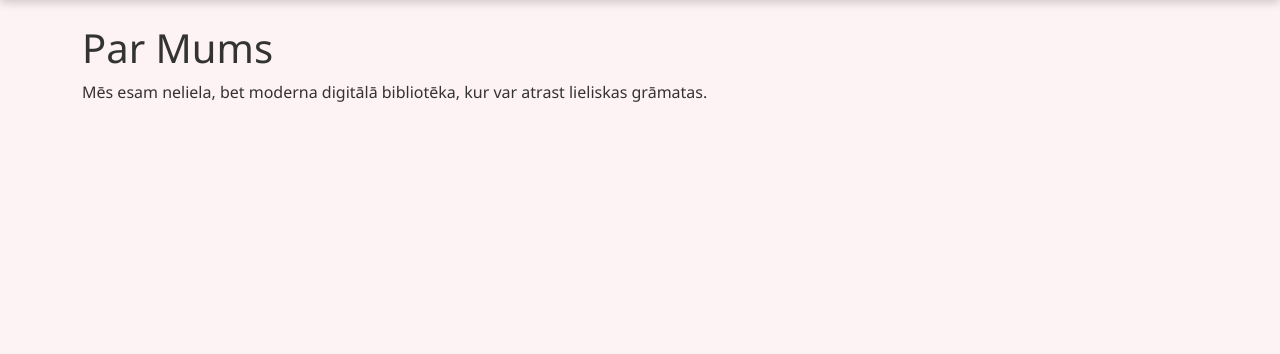
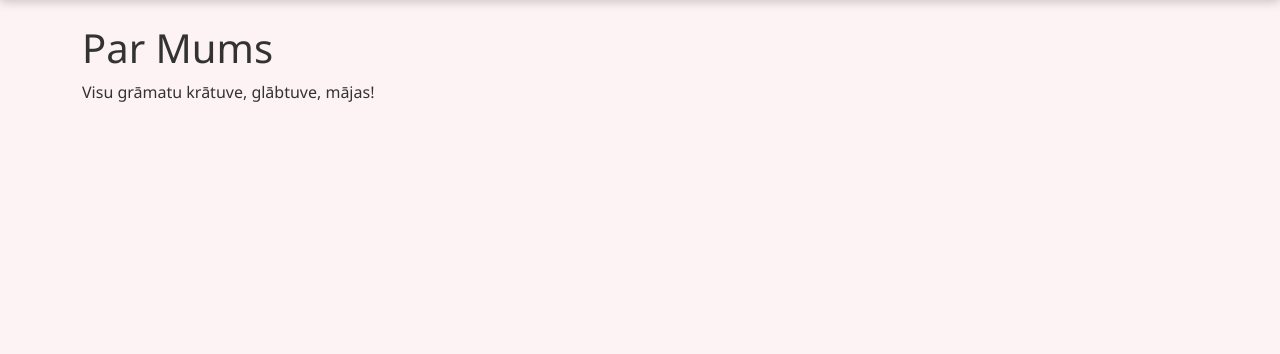
Before and after one commit to eliisae007/bibliotekas_projekts, a Flask app: page /par_mums in a window 1280 px wide. Shown: the part 66-420 px from the top of the page. Run offline with Flask 3, Linux system fonts and the light colour scheme.

Commit message:
Par mums izlaboju

```diff
--- a/templates/par_mums.html
+++ b/templates/par_mums.html
@@ -3,5 +3,5 @@
 
 {% block content %}
     <h1>Par Mums</h1>
-    <p>Mēs esam neliela, bet moderna digitālā bibliotēka, kur var atrast lieliskas grāmatas.</p>
+    <p>Visu grāmatu krātuve, glābtuve, mājas!</p>
 {% endblock %}
```
